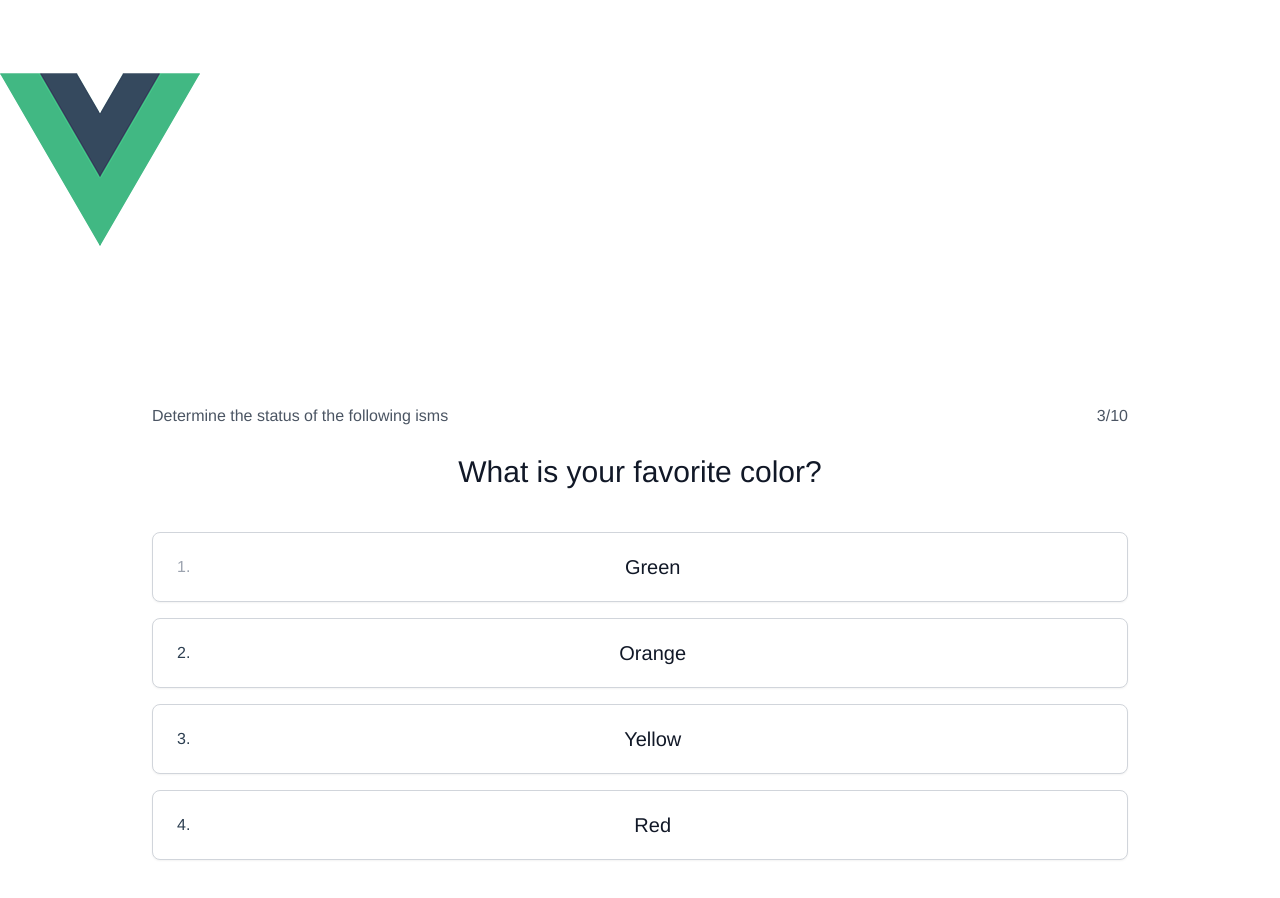
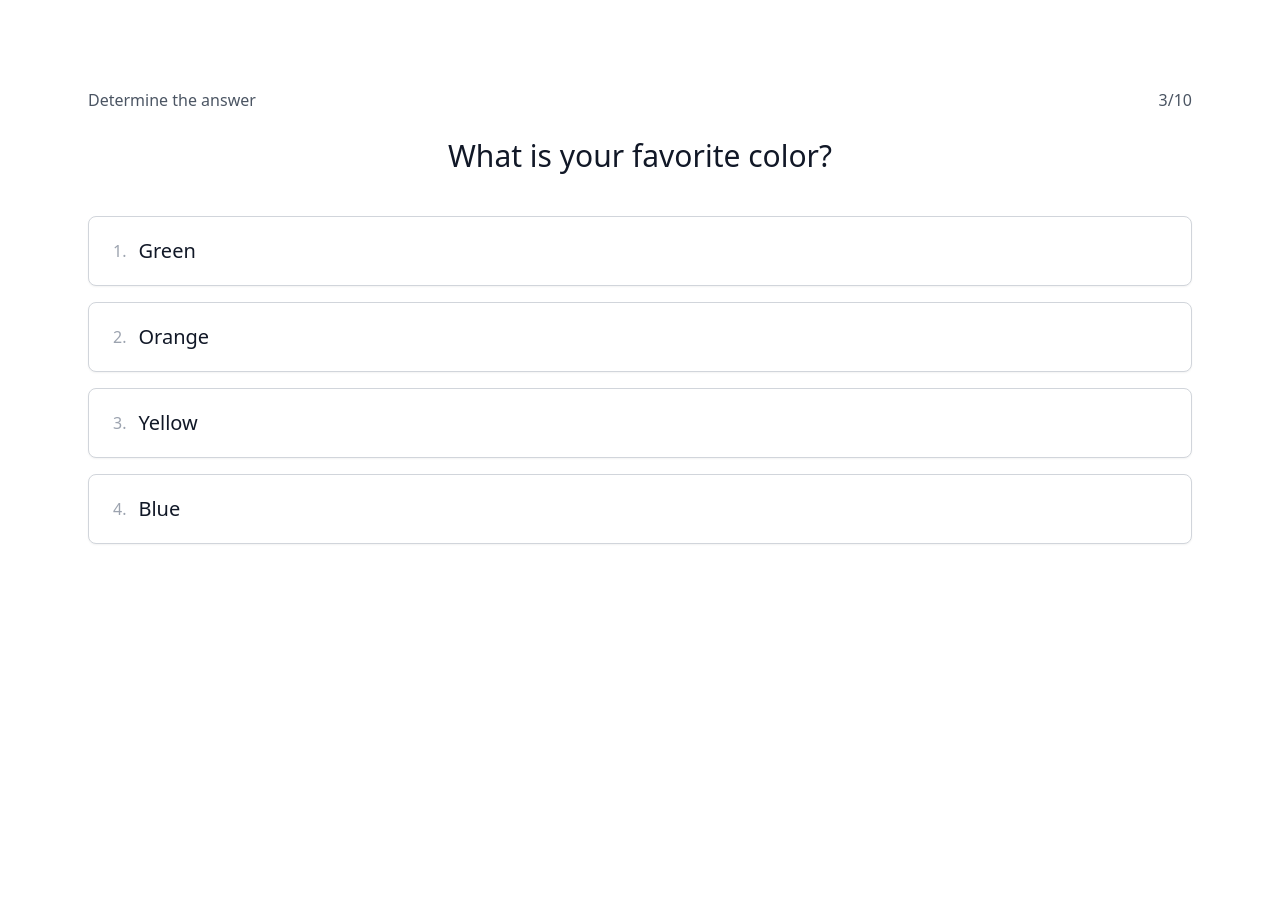
Before and after one commit to sbakht/arabic-quiz, a Vue app: page / in a window 1280 px wide. Shown: the top 898 px of the page. After the commit the page ends 800 px from the top, so only its background shows below. Built offline with nearby package versions, Linux system fonts and the light colour scheme.

Commit message:
render quiz card with data, uses alphabet when longer then 9 choices

```diff
--- a/src/App.vue
+++ b/src/App.vue
@@ -1,7 +1,14 @@
 <template>
-  <div id="app">
-    <img alt="Vue logo" src="./assets/logo.png" />
-    <quiz-card></quiz-card>
+  <div class="antialiased">
+    <div class="p-16">
+      <quiz-card
+        :heading="heading"
+        :question="quesiton"
+        :choices="choices"
+        :index="3"
+        :total="10"
+      ></quiz-card>
+    </div>
   </div>
 </template>
 
@@ -13,16 +20,14 @@ export default {
   components: {
     QuizCard,
   },
+  data() {
+    return {
+      heading: "Determine the answer",
+      question: "What is your favorite color?",
+      choices: ["Green", "Orange", "Yellow", "Blue"],
+    };
+  },
 };
 </script>
 
-<style>
-#app {
-  font-family: "Avenir", Helvetica, Arial, sans-serif;
-  -webkit-font-smoothing: antialiased;
-  -moz-osx-font-smoothing: grayscale;
-  text-align: center;
-  color: #2c3e50;
-  margin-top: 60px;
-}
 </style>
--- a/src/components/quiz.card.vue
+++ b/src/components/quiz.card.vue
@@ -1,9 +1,8 @@
 <template>
-  <div class="p-32 pb-16">
-    <div class="px-6 pt-4 pb-6">
+  <div class="p-6">
     <div class="flex justify-between">
-        <p class="text-gray-600">Determine the status of the following isms</p>
-        <p class="text-gray-600">3/10</p>
+      <p class="text-gray-600">{{ heading }}</p>
+      <p class="text-gray-600">{{ index }}/{{ total }}</p>
     </div>
     <h3 class="text-3xl leading-6 font-medium text-gray-900 text-center mt-8">
       What is your favorite color?
@@ -11,52 +10,33 @@
     <div class="grid grid-cols-1 gap-4 mt-12">
       <div
         class="relative rounded-lg border border-gray-300 bg-white px-6 py-5 shadow-sm flex items-center space-x-3 hover:border-gray-400 focus-within:ring-2 focus-within:ring-offset-2 focus-within:ring-indigo-500"
+        v-for="(choice, i) in choices"
+        :key="choice"
       >
-          <div class="flex-shrink-0 text-gray-400">1.</div>
+        <div class="flex-shrink-0 text-gray-400">{{ getHotkey(i) }}.</div>
         <div class="flex-1 min-w-0">
           <a href="#" class="focus:outline-none">
             <span class="absolute inset-0" aria-hidden="true"></span>
-              <p class="text-xl font-medium text-gray-900">Green</p>
-            </a>
-          </div>
-        </div>
-
-        <div
-          class="relative rounded-lg border border-gray-300 bg-white px-6 py-5 shadow-sm flex items-center space-x-3 hover:border-gray-400 focus-within:ring-2 focus-within:ring-offset-2 focus-within:ring-indigo-500"
-        >
-          <div class="flex-shrink-0">2.</div>
-          <div class="flex-1 min-w-0">
-            <a href="#" class="focus:outline-none">
-              <span class="absolute inset-0" aria-hidden="true"></span>
-              <p class="text-xl font-medium text-gray-900">Orange</p>
-            </a>
-          </div>
-        </div>
-
-        <div
-          class="relative rounded-lg border border-gray-300 bg-white px-6 py-5 shadow-sm flex items-center space-x-3 hover:border-gray-400 focus-within:ring-2 focus-within:ring-offset-2 focus-within:ring-indigo-500"
-        >
-          <div class="flex-shrink-0">3.</div>
-          <div class="flex-1 min-w-0">
-            <a href="#" class="focus:outline-none">
-              <span class="absolute inset-0" aria-hidden="true"></span>
-              <p class="text-xl font-medium text-gray-900">Yellow</p>
-            </a>
-          </div>
-        </div>
-
-        <div
-          class="relative rounded-lg border border-gray-300 bg-white px-6 py-5 shadow-sm flex items-center space-x-3 hover:border-gray-400 focus-within:ring-2 focus-within:ring-offset-2 focus-within:ring-indigo-500"
-        >
-          <div class="flex-shrink-0">4.</div>
-          <div class="flex-1 min-w-0">
-            <a href="#" class="focus:outline-none">
-              <span class="absolute inset-0" aria-hidden="true"></span>
-              <p class="text-xl font-medium text-gray-900">Red</p>
+            <p class="text-xl font-medium text-gray-900">{{ choice }}</p>
           </a>
         </div>
       </div>
     </div>
   </div>
-  </div>
 </template>
+
+<script>
+export default {
+  props: ["heading", "question", "choices", "index", "total"],
+  methods: {
+    getHotkey(i) {
+      if (this.choices.length < 10) {
+        return i + 1;
+      } else {
+        const alphabet = "abcdefghijklmnoprqstuvwxyz";
+        return alphabet[i];
+      }
+    },
+  },
+};
+</script>
```
Lines whose indentation alone changed are shown as unchanged.
